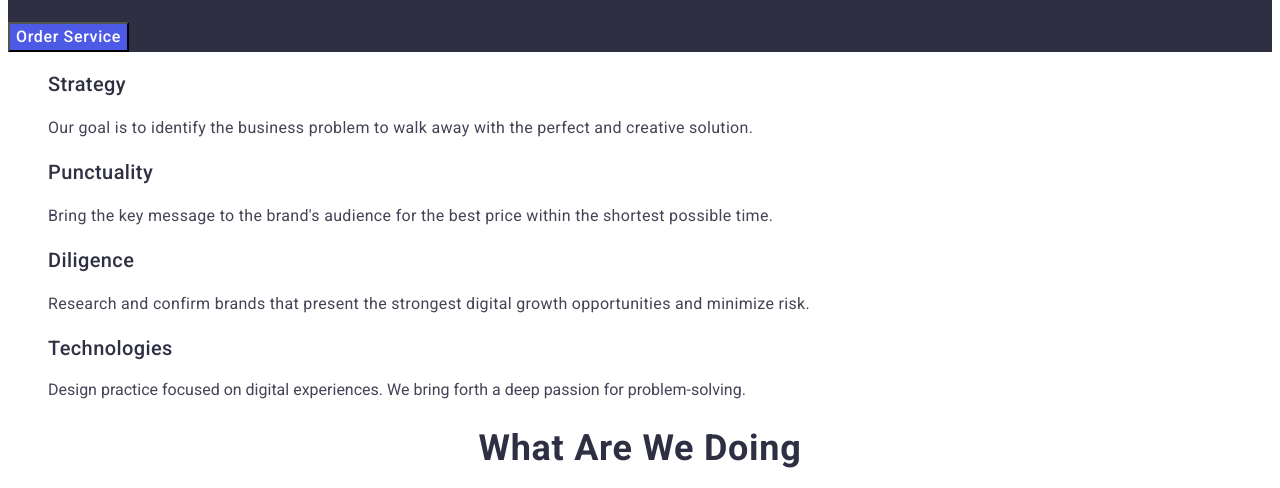
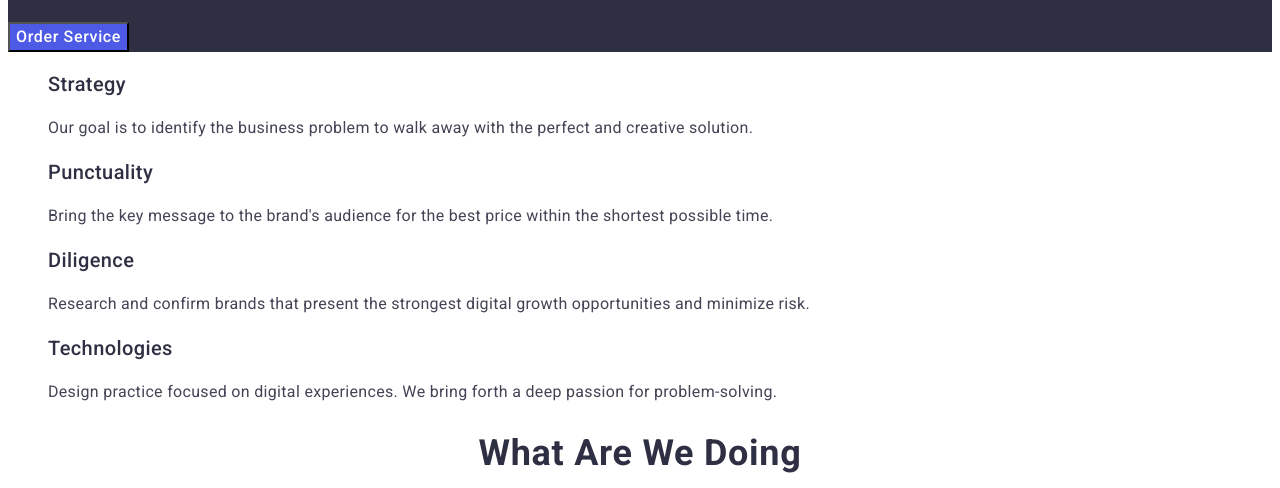
Before and after one commit to Nataliya-Levkivska/goit-markup-hw-02-main, a plain HTML site: page index.html in a window 1280 px wide. Shown: the part 312-800 px from the top of the page. Drawn offline with Linux system fonts and the light colour scheme.

Commit message:
Внесені зміни

```diff
--- a/index.html
+++ b/index.html
@@ -55,7 +55,7 @@ problem to walk away with the perfect and creative solution.</p>
                 </li>
                 <li class="strategy-list-link">
                     <h3 class="title-strategy">Technologies</h3>
-                    <p class="text-srtategy">Design practice focused on digital experiences. We bring forth a deep passion for problem-solving.</p>
+                    <p class="text-strategy">Design practice focused on digital experiences. We bring forth a deep passion for problem-solving.</p>
                 </li>
             </ul>
         </section>
```
